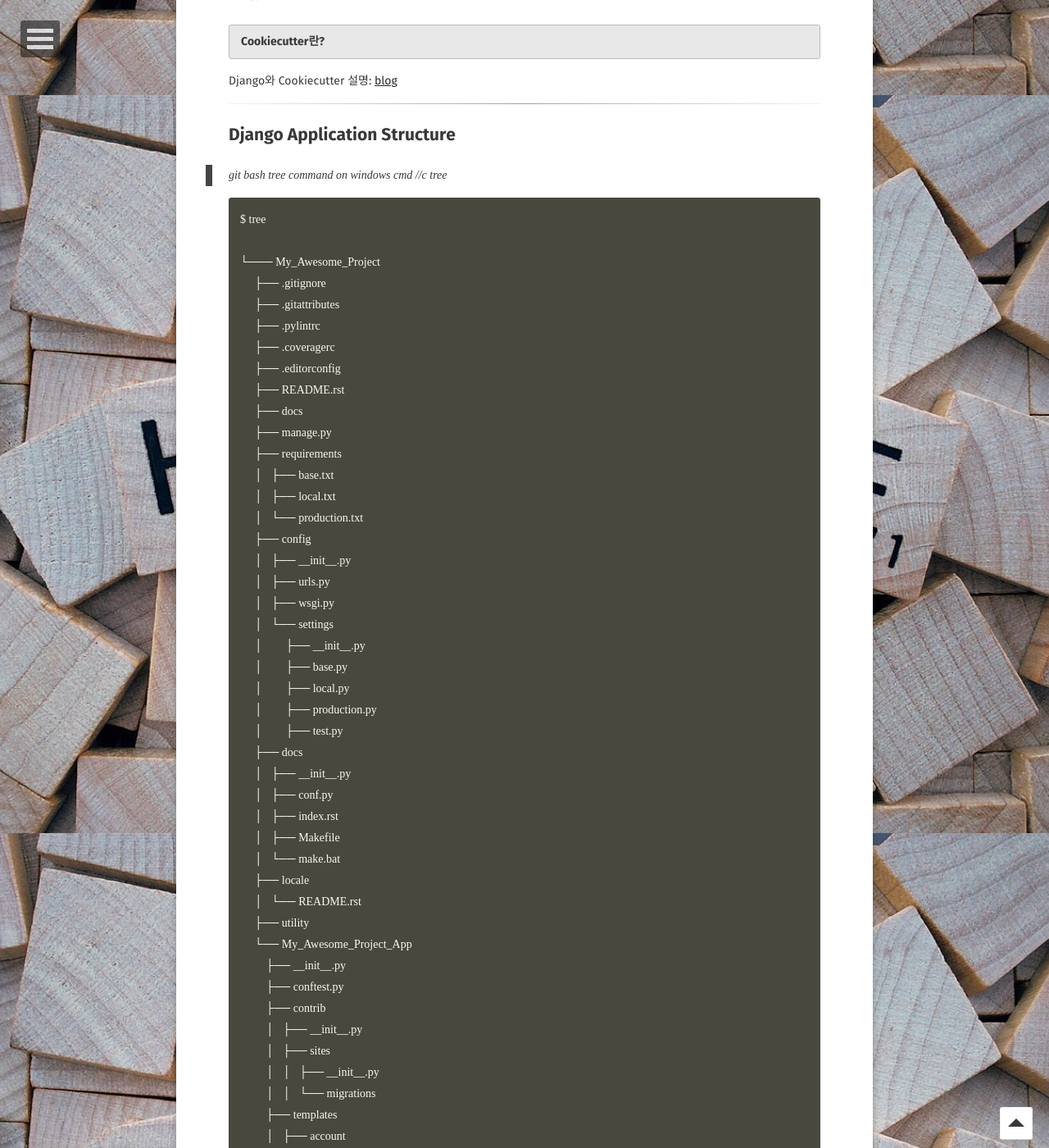
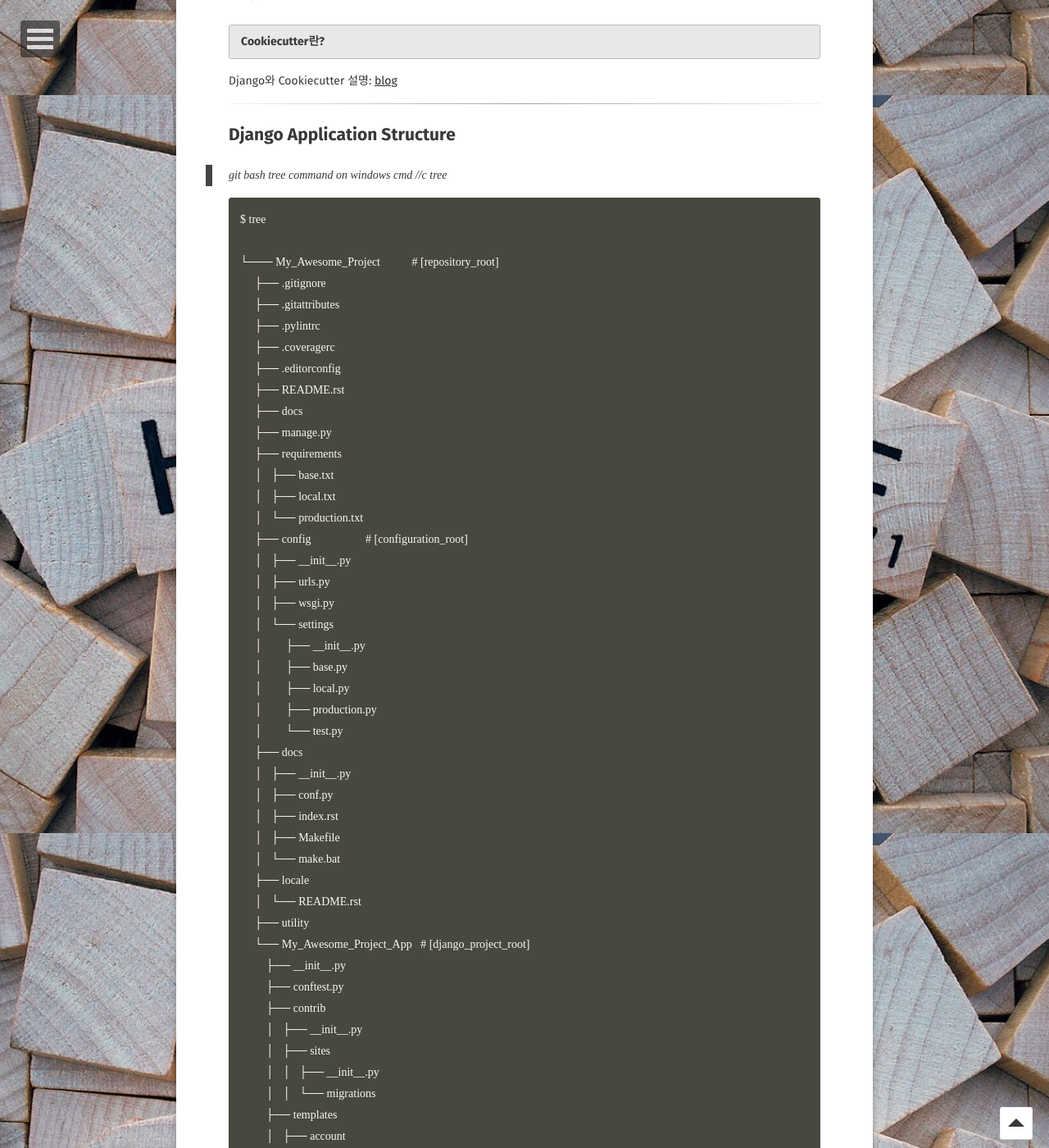
Before and after one commit to Jungjihyuk/JH_Life, a Jekyll site: the page built from _posts/2019-03-25-django.md, in a window 1280 px wide and 1400 px high, scrolled down 1684 px. Shown: the whole window at 82% size. Built offline with Jekyll 4.4.1, drawn with Linux system fonts in a browser that asks for light colours; some web fonts are replaced; comment, search, counter and statistics services are not loaded; some of the changed text lies outside the part shown.

Commit message:
구조 수정

````diff
--- a/_posts/2019-03-25-django.md
+++ b/_posts/2019-03-25-django.md
@@ -74,7 +74,7 @@ cmd //c tree
 ```
 $ tree
 
-└─── My_Awesome_Project
+└─── My_Awesome_Project           # [repository_root]
      ├── .gitignore
      ├── .gitattributes
      ├── .pylintrc
@@ -87,7 +87,7 @@ $ tree
      │   ├── base.txt
      │   ├── local.txt
      │   └── production.txt
-     ├── config
+     ├── config                   # [configuration_root]
      │   ├── __init__.py
      │   ├── urls.py
      │   ├── wsgi.py
@@ -96,7 +96,7 @@ $ tree
      │        ├── base.py
      │        ├── local.py
      │        ├── production.py
-     │        ├── test.py
+     │        └── test.py
      ├── docs
      │   ├── __init__.py
      │   ├── conf.py
@@ -106,7 +106,7 @@ $ tree
      ├── locale
      │   └── README.rst
      ├── utility
-     └── My_Awesome_Project_App
+     └── My_Awesome_Project_App   # [django_project_root]
          ├── __init__.py
          ├── conftest.py
          ├── contrib
````
